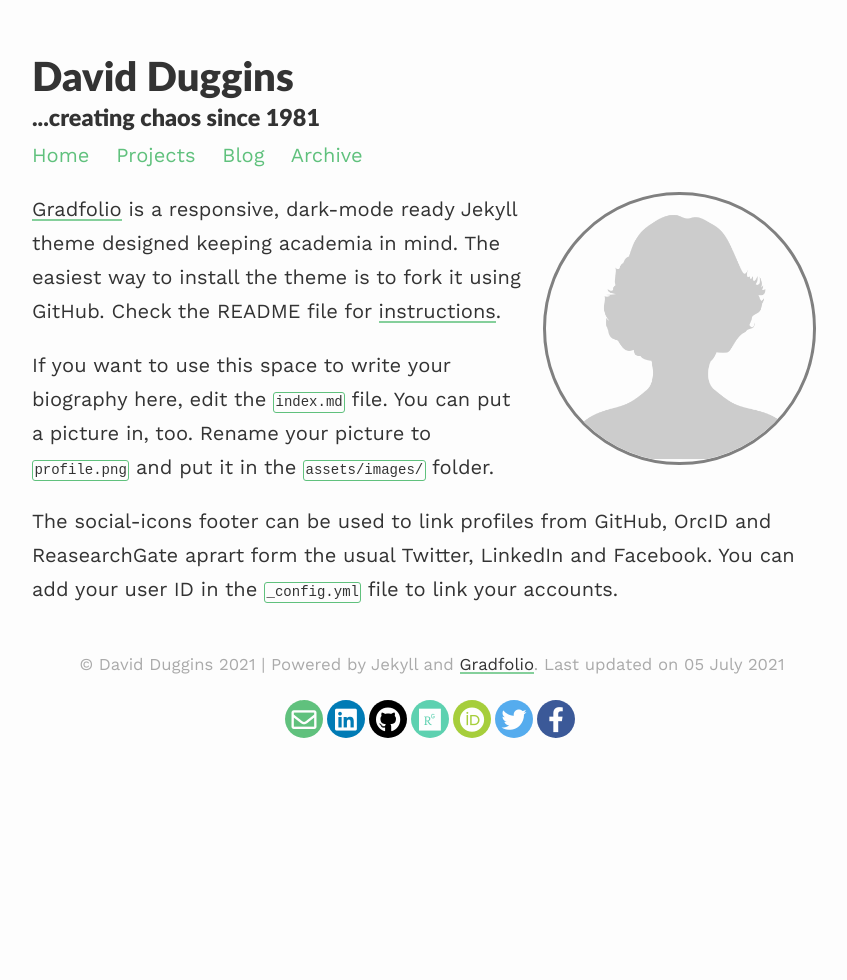
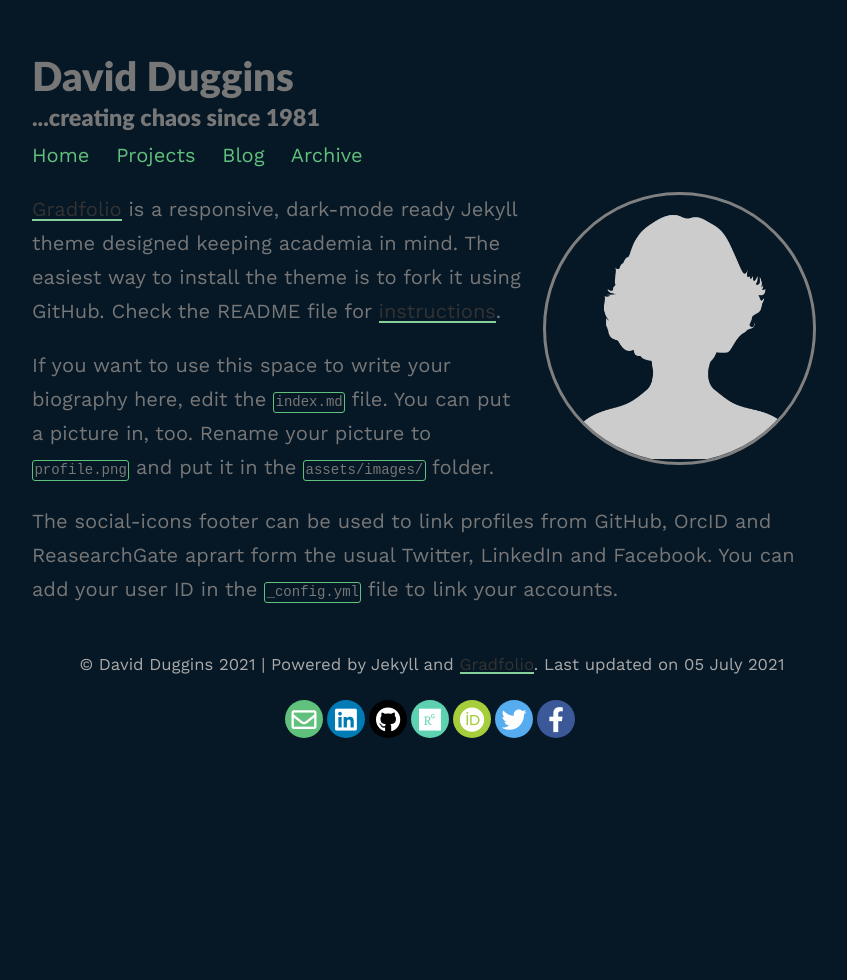
Before and after one commit to weatheredwatcher/weatheredwatcher.github.io, a Jekyll site: the page built from index.md, in a window 1280 px wide. Shown: the whole page, without its empty margins (208-1055 px from the left). Built offline with Jekyll 4.4.1, drawn with Linux system fonts in a browser that asks for light colours; nearby versions of some CDN libraries.

Commit message:
updated dark mode

```diff
--- a/assets/css/_sass/style.scss
+++ b/assets/css/_sass/style.scss
@@ -8,8 +8,8 @@
   margin: 0 auto;
   line-height: $base-line-height;
   font-size: $base-font-size;
-  color: $text-color;
-  background-color: $body-bg;
+  color: $text-color-dark;
+  background-color: $body-bg-dark;
   padding: 2em 1em;
   text-rendering: optimizeLegibility;
   height: 100%;
```
